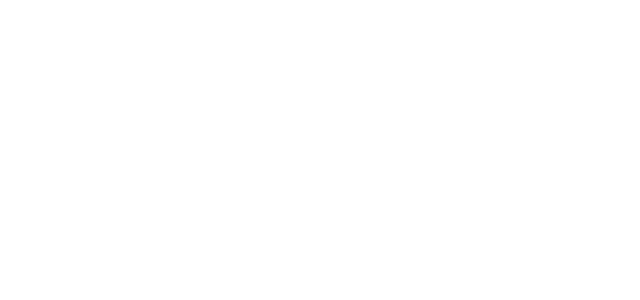
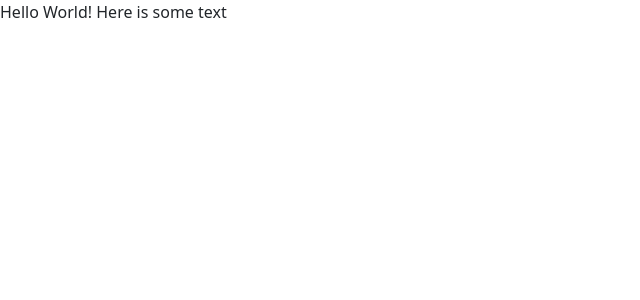
Before and after one commit to jschmiett/ReactPortfolio, a React (Create React App) app: page / in a window 1280 px wide. Shown: the top 300 px of the page, without its empty margins (0-640 px from the left). Built offline with nearby package versions, Linux system fonts and the light colour scheme; the HTML template or start-up script is replaced by a standard one.

Commit message:
Getting all file connections working

```diff
--- a/src/App.js
+++ b/src/App.js
@@ -1,7 +1,9 @@
 import React from "react";
+import HelloReact from './components/HelloReact';
 
 function App() {
     console.log("Hello World");
+    return <HelloReact />;
 }
 
 export default App;
--- /dev/null
+++ b/src/components/HelloReact.js
@@ -0,0 +1,16 @@
+import React from 'react';
+
+// TODO: Add a comment explaining what a react component is
+// Components are responsible for rendering some part of an application's UI.
+// Components let us split the UI into independent, reusable pieces, and also think about each piece in isolation.
+function HelloReact() {
+    const text = 'some text';
+
+    // TODO: Add a comment explaining what JSX is and the significance of the curly braces
+    // JSX is a syntax extension to JavaScript that looks like HTML.
+    // JSX is compiled by something called "Babel" into widely supported ES5 syntax.
+    // The curly braces allow us to pass values and expressions into our view.
+    return <p>Hello World! Here is {text}</p>;
+}
+
+export default HelloReact;
```
